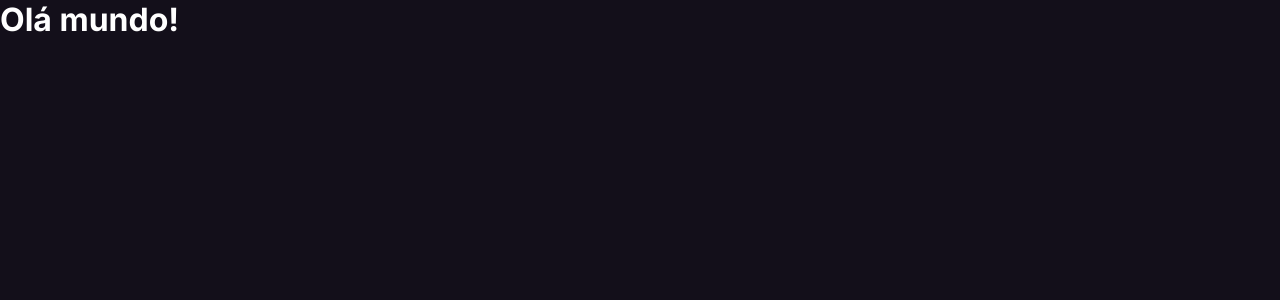
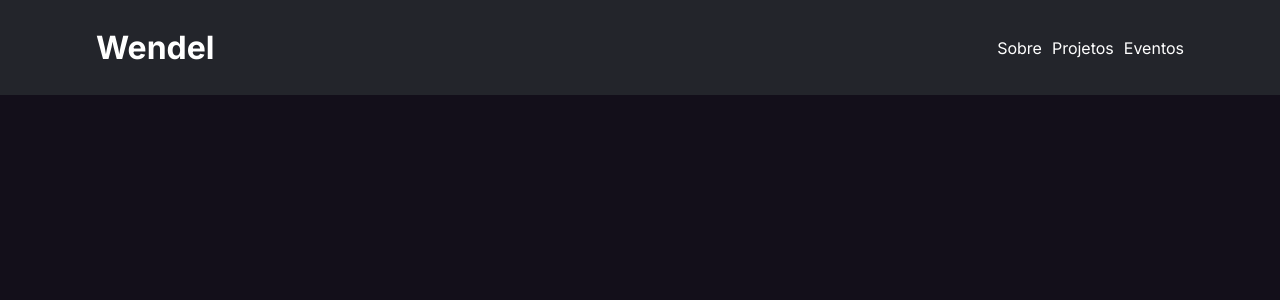
Before and after one commit to WendelSantosNunes/Portfolio, a React (Create React App) app: page / in a window 1280 px wide. Shown: the top 300 px of the page. Built offline with nearby package versions, Linux system fonts and the light colour scheme.

Commit message:
I initialized the creation of the header and added a class with the size of the page to the global style.

```diff
--- a/src/App.js
+++ b/src/App.js
@@ -3,12 +3,13 @@ import { ThemeProvider } from 'styled-components';
 // Estilos
 import GlobalStyles from './assets/styles/global';
 import DefaultTheme from './assets/styles/themes/default';
+import Header from './components/Header';
 
 function App() {
   return (
     <ThemeProvider theme={DefaultTheme}>
       <GlobalStyles />
-      <h1>Olá mundo!</h1>
+      <Header />
     </ThemeProvider>
   );
 }
--- a/src/assets/styles/global.js
+++ b/src/assets/styles/global.js
@@ -11,11 +11,29 @@ export default createGlobalStyle`
   body{
     background-color: ${({ theme }) => theme.colors.background};
     font-size: 16px;
-    color: ${({ theme }) => theme.colors.primary.main};
+    color: ${({ theme }) => theme.colors.main};
   }
 
   button {
     cursor: pointer;
   }
 
+  .container {
+    max-width: 70rem;
+    width: 100%;
+    padding: 0rem 1rem;
+    margin: 0 auto;
+  }
+
+  a{
+    text-decoration: none;
+    padding: 0;
+    margin: 0;
+  }
+
+  ul,li {
+    list-style: none;
+    padding: 0px;
+    margin: 0px;
+  }
 `;
--- a/src/assets/styles/themes/default.js
+++ b/src/assets/styles/themes/default.js
@@ -1,11 +1,7 @@
 export default {
   colors: {
     background: '#130F1A',
-    primary: {
-      lighter: '#E0E3FF',
-      light: '#6674F4',
-      main: '#FFFFFF',
-      dark: '#3346F0',
-    },
+    backgroundHeader: '#23252B',
+    main: '#FFFFFF',
   },
 };
--- /dev/null
+++ b/src/components/Header/index.js
@@ -0,0 +1,18 @@
+import { Container } from './styles';
+
+export default function Header() {
+  return (
+    <Container>
+      <div className="container">
+        <h1>Wendel</h1>
+        <nav>
+          <ul>
+            <li><a href="/">Sobre</a></li>
+            <li><a href="/">Projetos</a></li>
+            <li><a href="/">Eventos</a></li>
+          </ul>
+        </nav>
+      </div>
+    </Container>
+  );
+}
--- /dev/null
+++ b/src/components/Header/styles.js
@@ -0,0 +1,25 @@
+import styled from 'styled-components';
+
+export const Container = styled.header`
+  background-color: ${({ theme }) => theme.colors.backgroundHeader};
+
+  padding: 28px;
+
+  div {
+    display: flex;
+    justify-content: space-between;
+    align-items: center;
+
+    nav ul {
+      display: flex;
+
+      li + li {
+        margin-left: 10px;
+      }
+
+      a{
+        color: #fff
+      }
+    }
+  }
+`;
```
Also changed, not shown: .eslintrc.json.
